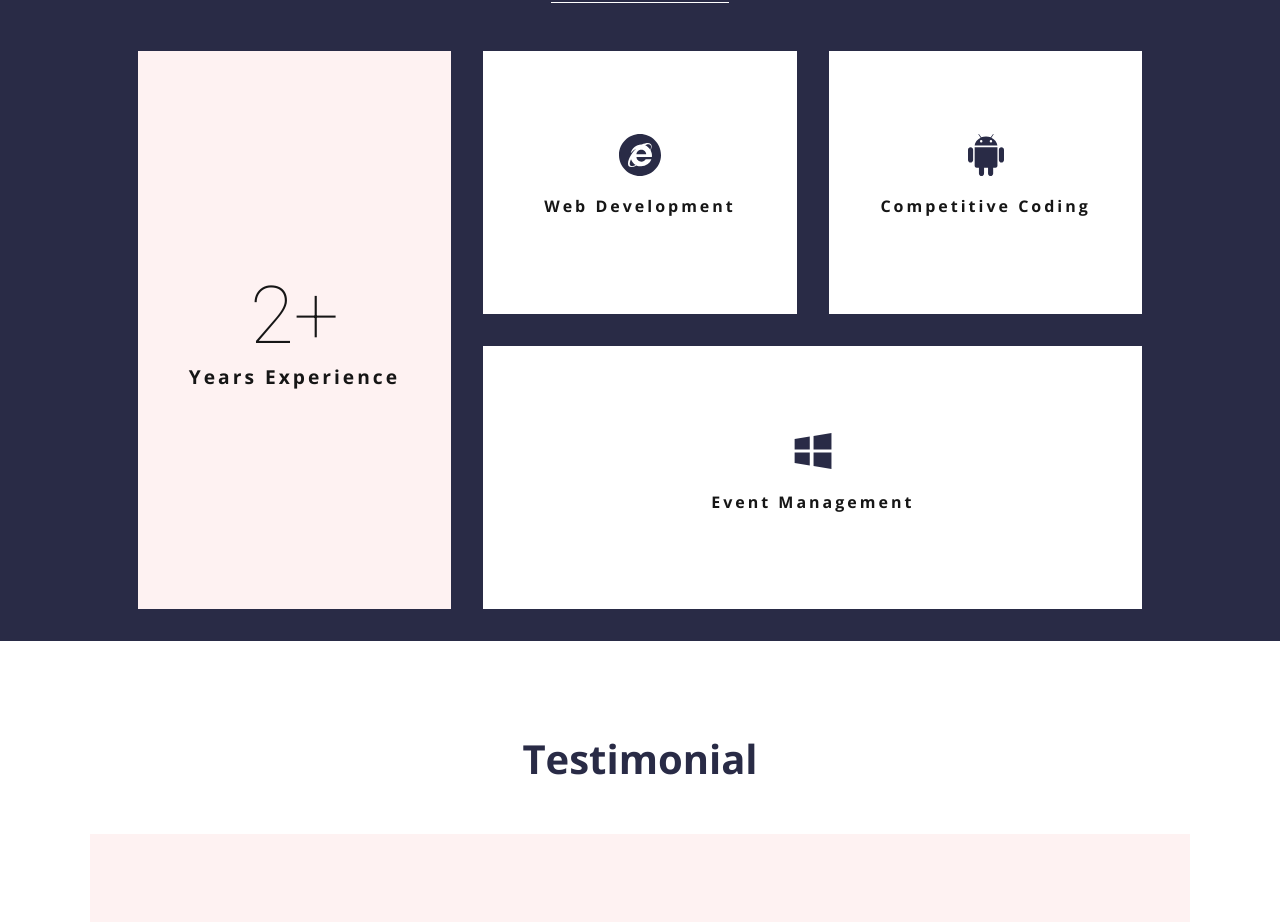
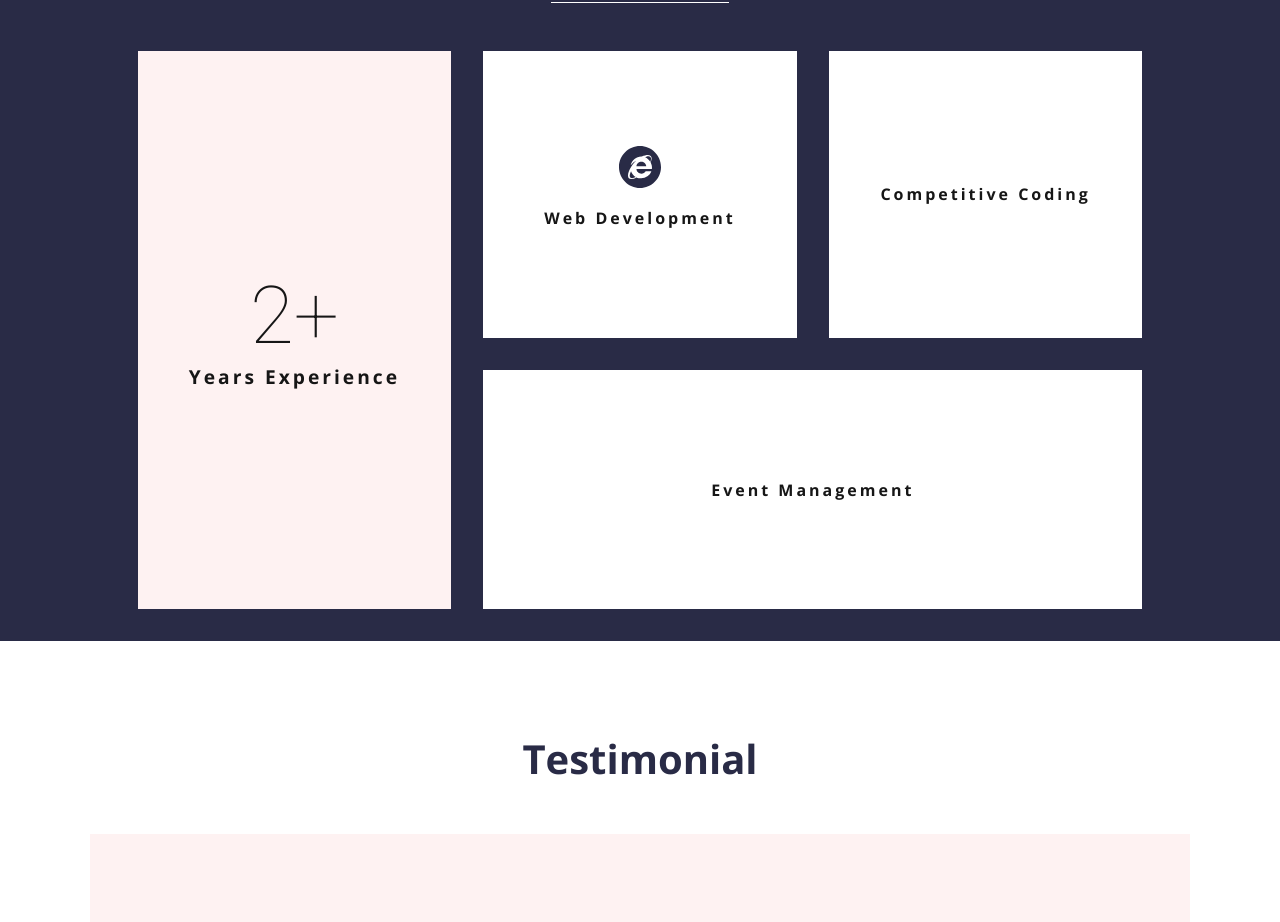
Before and after one commit to anshu51379/portfolio, a React (Create React App) app: page / in a window 1280 px wide. Shown: the part 2739-3661 px from the top of the page. Built offline with nearby package versions, Linux system fonts and the light colour scheme; grey boxes are pictures that could not be loaded.

Commit message:
Update Services.jsx

```diff
--- a/src/components/Services.jsx
+++ b/src/components/Services.jsx
@@ -52,7 +52,6 @@ const Services = () => {
             delay: 0.2,
           }}
         >
-          <AiFillAndroid />
           <span>Competitive Coding</span>
         </motion.div>
         <motion.div
@@ -60,7 +59,6 @@ const Services = () => {
           whileInView={animations.whileInView}
           initial={animations.four}
         >
-          <AiFillWindows />
           <span>Event Management</span>
         </motion.div>
       </section>
```
